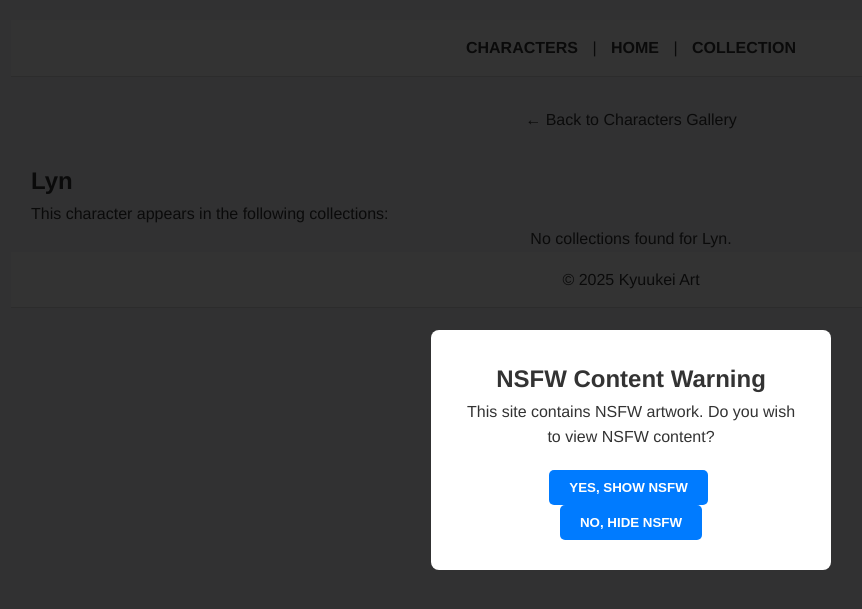
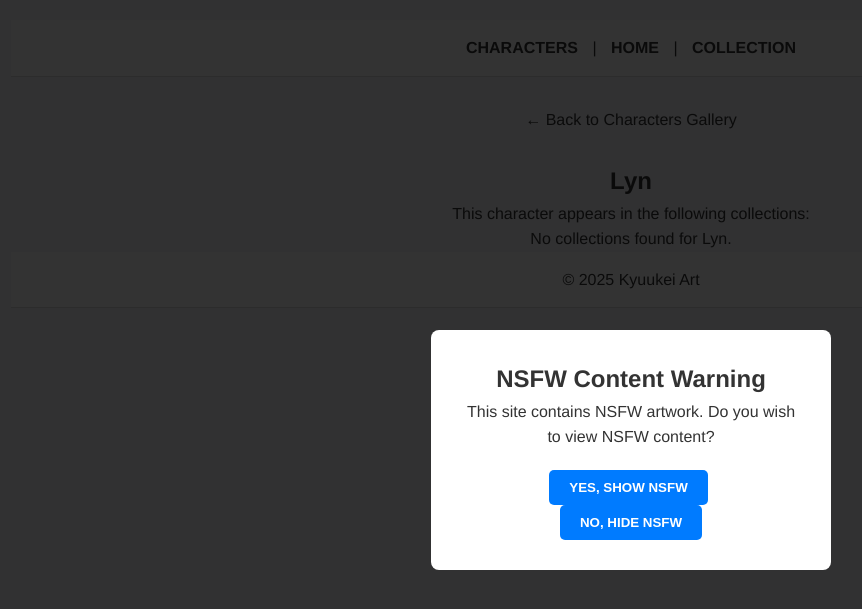
Before and after one commit to Saiminator/Kyuukeiart, a Jekyll site: the page built from _characters/Lyn.md, in a window 1280 px wide. Shown: the top 609 px of the page, without its empty margins (9-871 px from the left). Built offline with Jekyll 4.4.1, drawn with Linux system fonts in a browser that asks for light colours.

Commit message:
Update character.html

```diff
--- a/_layouts/character.html
+++ b/_layouts/character.html
@@ -5,8 +5,8 @@ layout: default
   <div class="back-btn" style="text-align: center;">
     <a href="{{ site.baseurl }}/characters.html">← Back to Characters Gallery</a>
   </div>
-  <h1>{{ page.title }}</h1>
-  <p>This character appears in the following collections:</p>
+  <h1 style="text-align: center;">{{ page.title }}</h1>
+  <p style="text-align: center;">This character appears in the following collections:</p>
   <div class="collection-list">
     {% assign related_collections = site.artworks | where_exp:"artwork", "artwork.characters contains page.title" %}
     {% if related_collections.size > 0 %}
@@ -14,7 +14,7 @@ layout: default
         <div class="character-card">
           <a href="{{ artwork.url }}">
             <div class="character-thumb">
-              <img src="{{ artwork.preview }}" alt="{{ artwork.title }} Preview" class="preview-img {% if artwork.nsfw %}nsfw-blurred{% endif %}">
+              <img src="{{ artwork.preview }}" alt="{{ artwork.title }} Preview" class="preview-img {% if artwork.nsfw %}nsfw nsfw-blurred{% endif %}">
               {% if artwork.nsfw %}
                 <div class="nsfw-indicator">NSFW</div>
               {% endif %}
@@ -24,7 +24,7 @@ layout: default
         </div>
       {% endfor %}
     {% else %}
-      <p>No collections found for {{ page.title }}.</p>
+      <p style="text-align: center;">No collections found for {{ page.title }}.</p>
     {% endif %}
   </div>
 </section>
```
